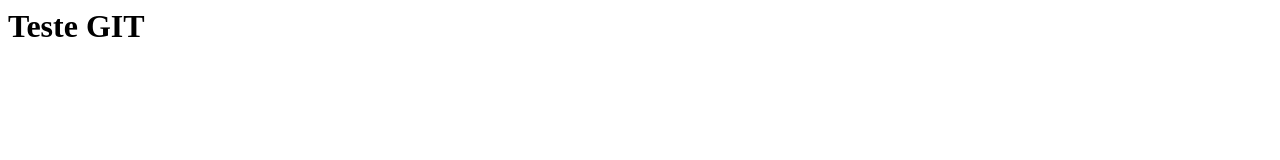
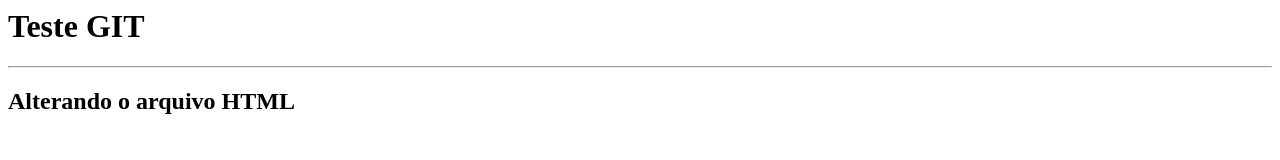
Before and after one commit to AlexDamiao86/starter-tutorial, a website: page frontend/index.html in a window 1280 px wide. Drawn offline with Linux system fonts and the light colour scheme.

Commit message:
alteracao 1 no arquivo index.html

```diff
--- a/frontend/index.html
+++ b/frontend/index.html
@@ -1,5 +1,7 @@
 <html>
   <body>
     <h1>Teste GIT</h1>
+    <hr />
+    <h2>Alterando o arquivo HTML</h2>
   </body>
 </html>
```
